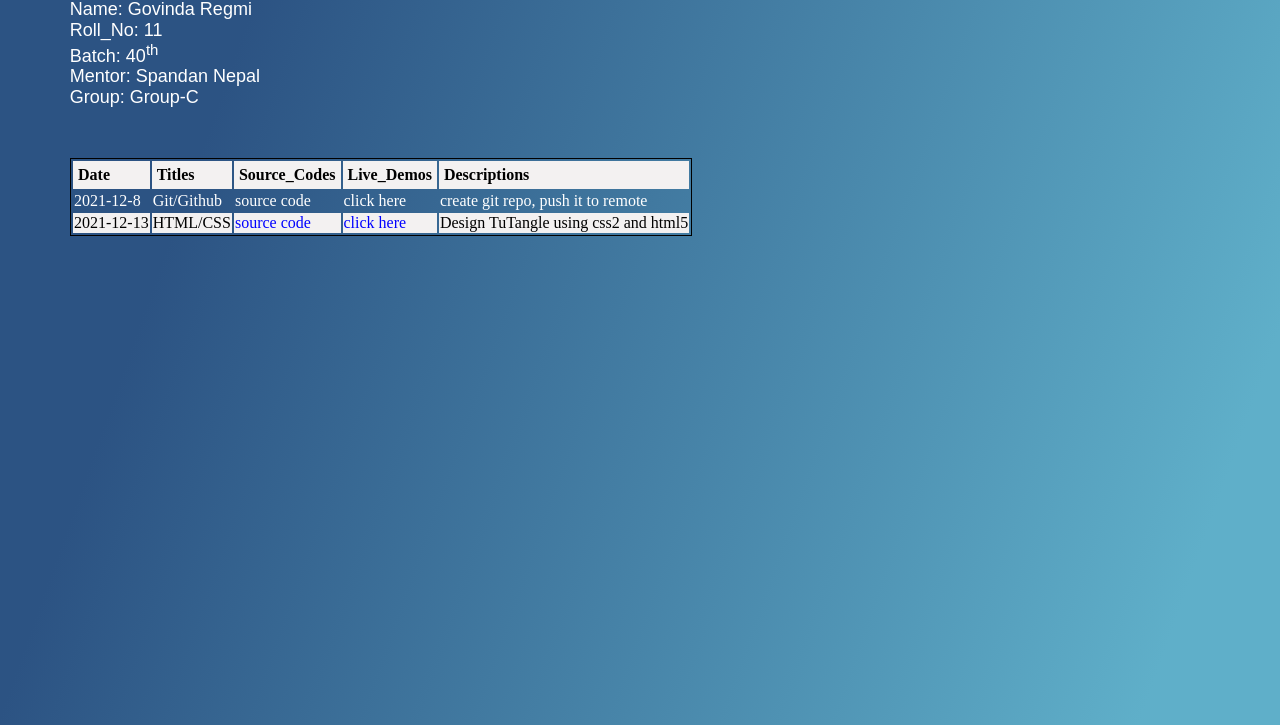
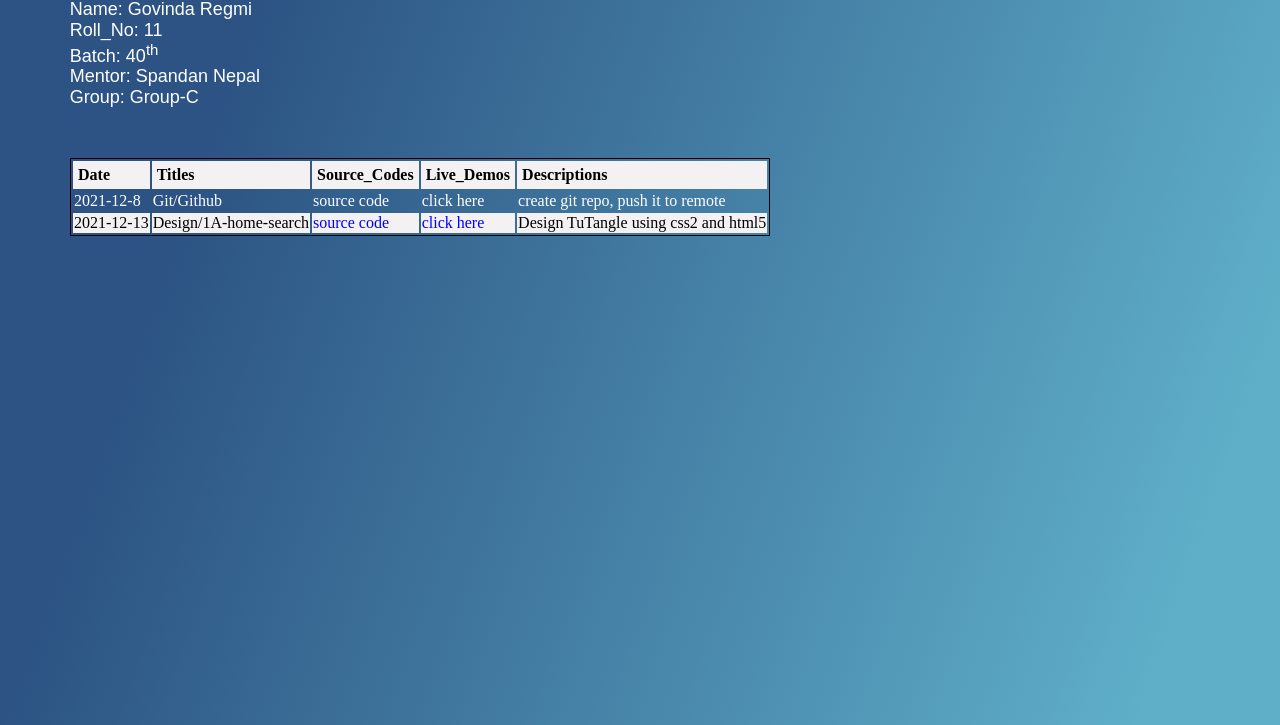
Before and after one commit to joseff-regmi/LeapFrog-assignments, a plain HTML site: page index.html in a window 1280 px wide. Shown: the part 125-850 px from the top of the page. Drawn offline with Linux system fonts and the light colour scheme.

Commit message:
updating_file_url

```diff
--- a/index.html
+++ b/index.html
@@ -42,7 +42,7 @@
         </tr>
         <tr>
           <td>2021-12-13</td>
-          <td>HTML/CSS</td>
+          <td>Design/1A-home-search</td>
           <td>
             <a
               href="https://github.com/joseff-regmi/Leapfrog-assignments/tree/main/Design/Tutangle_asg"
```
